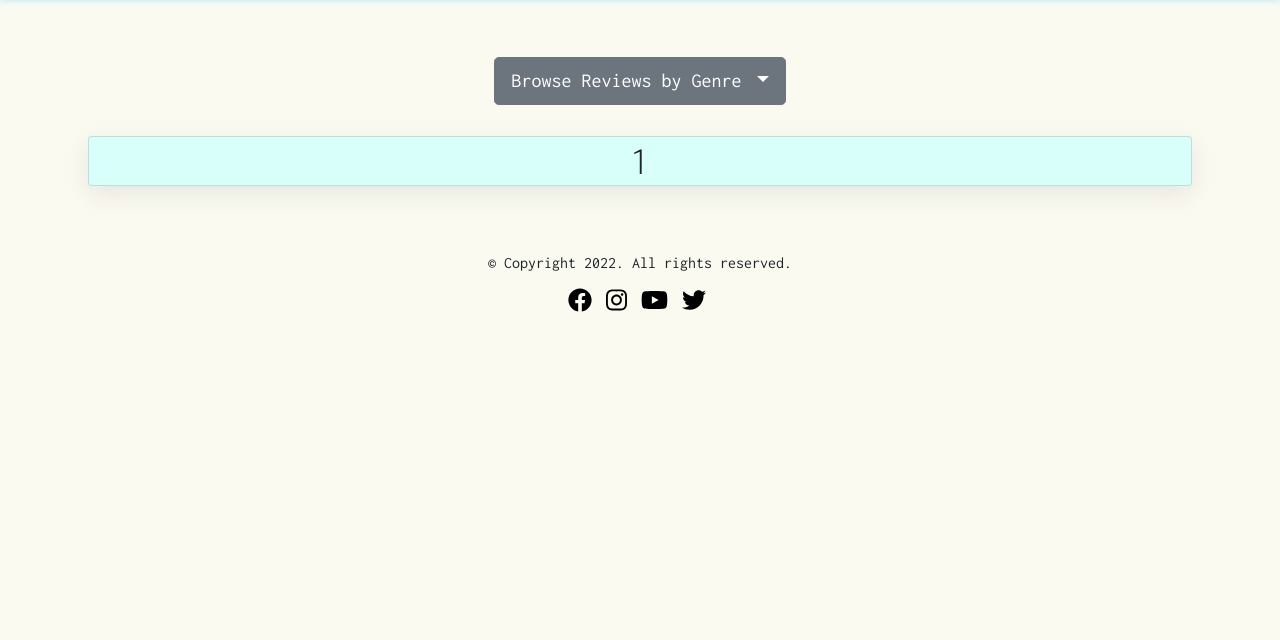
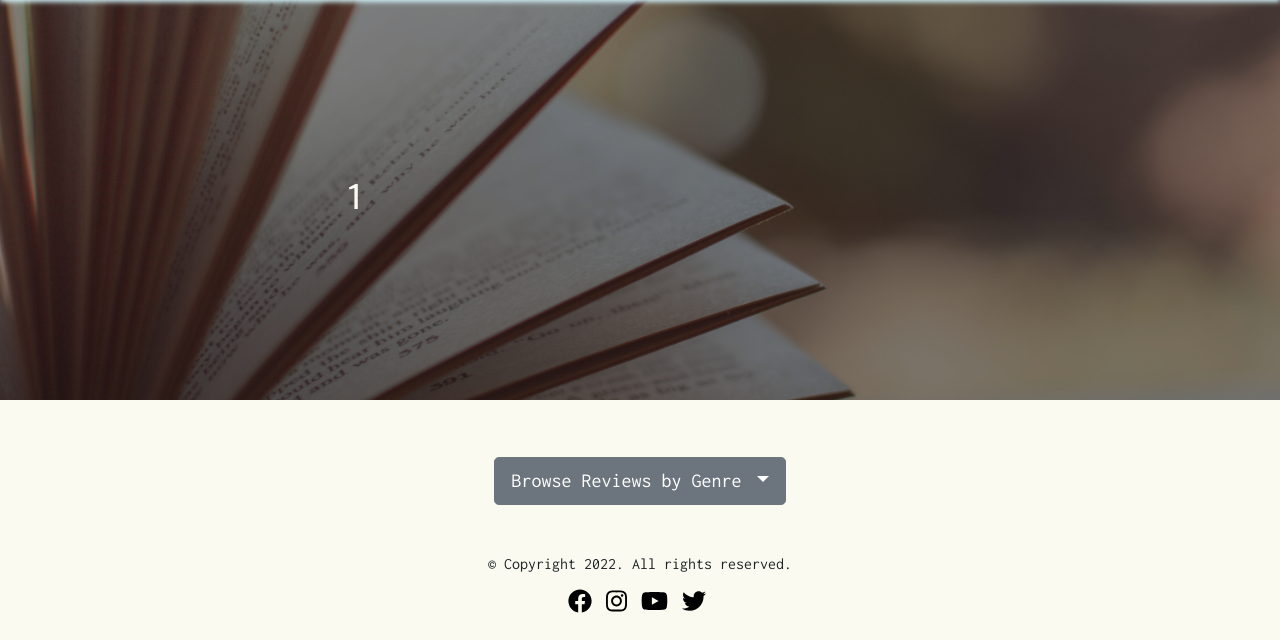
Before and after one commit to cornishcoder1/the_paper_lounge, a Django app: page /genre/1 in a window 1280 px wide. Shown: the part 61-701 px from the top of the page. Run offline with Django 3.2, Linux system fonts and the light colour scheme; data that the repository does not hold is empty; some libraries are stand-ins or nearby versions.

Commit message:
Restyle genre pages heading with masthead using placeholder image

```diff
--- a/templates/genres.html
+++ b/templates/genres.html
@@ -7,24 +7,30 @@ genlist
 
 
 {% block content %}
+<header class="masthead" style="background-image: url('{% static 'images/placeholder.jpg' %}');">
+    <div class="opaque-overlay">&nbsp;</div>
+        <div class="container position-relative px-4 px-lg-5">
+            <div class="row gx-4 gx-lg-5 justify-content-center">
+                <div class="col-md-10 col-lg-8 col-xl-7">
+                    <div class="heading-text">
+                        <h1>{{ genlist.gen|title }}</h1>
+                    </div>
+                </div>
+            </div>
+        </div>
+    </div>
+</header>
+
+
 <div class="container-fluid">
     <div class="row">
         <div class="genre-page-dropdown text-center">
                 <!--Browse reviews by genre-->
                 {% include 'genre_dropdown.html' %}
         </div>
-        <!-- Topic card layout -->
-        <div class="container-genre-card">
-            <div class="mt-4">
-                <div class="card text-center" id="genre-card">
-                        <h1 class="card-title text-center">{{ genlist.gen|title }}</h1>
-                </div>
-            </div>
-        </div>
         <!-- Review entries Column -->
         <div class="col-12 mt-3 left">
             <div class="row">
-
                 {% for review in genlist.reviews %}
                 <div class="col-md-4">
                     <div class="card mb-4">
```
